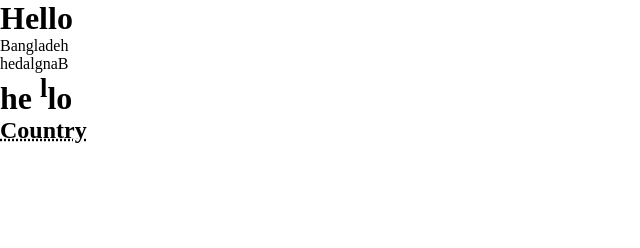
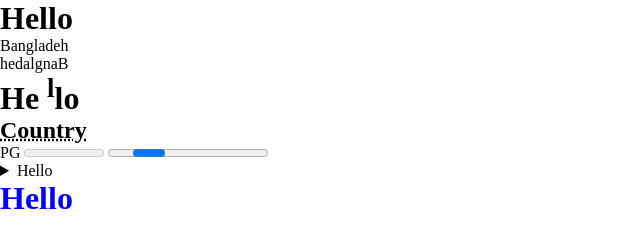
Before and after one commit to PriyoGhosh02/Digital--product, a plain HTML site: page some_interesting_tag(1).html in a window 1280 px wide. Shown: the whole page, without its empty margins (0-640 px from the left). Drawn offline with Linux system fonts and the light colour scheme.

Commit message:
some tag

```diff
--- a/some_interesting_tag(1).html
+++ b/some_interesting_tag(1).html
@@ -12,8 +12,23 @@
     <p>Bangladeh</p>
     <bdo dir="rtl">Bangladeh</bdo>
     <!-- sup form -->
-    <h1>he <sup>l</sup>lo</h1>
+    <h1>He <sup>l</sup>lo</h1>
     <!-- kono lekha er upor pointer neua er por info dekhar jonno -->
     <h2><abbr title="This is Bangladesh">Country</abbr></h2>
+    <!-- !!!!! -->
+    <label for="disk">PG </label>
+    <meter id="disk"> </meter>
+
+    <progress id="disk"> </progress>
+
+    <!-- Detiles tag -->
+    <details>
+        <summary> Hello</summary>
+        <p>Lorem ipsum dolor sit amet consectetur adipisicing elit. Iusto, minus?</p>
+    </details>
+
+<h1 class="test">Hello</h1>
+
+
 </body>
 </html>
--- a/test.css
+++ b/test.css
@@ -2,3 +2,9 @@
     margin: 0px;
     padding: 0px;
 }
+.test{
+    color: blue;
+    cursor: pointer;
+    /* for sowing pic */
+    /* cursor: url("pic/e.png"),auto; */
+}
```
Also changed, not shown: pic/e.png (added).
